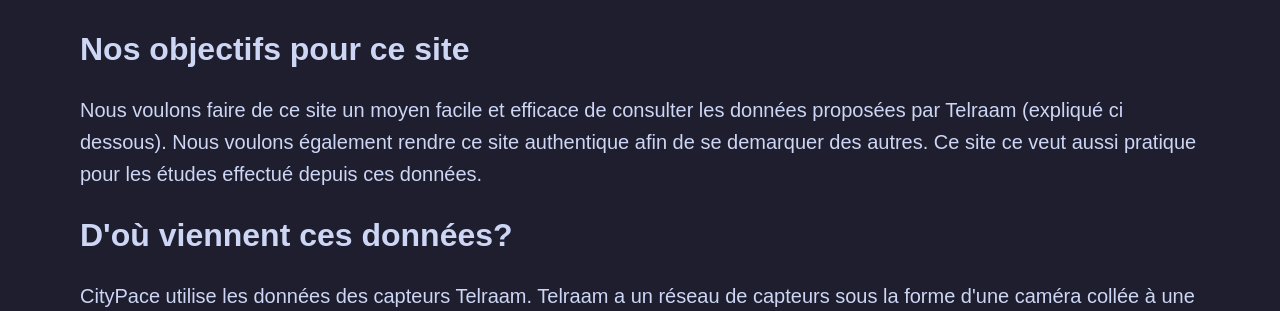
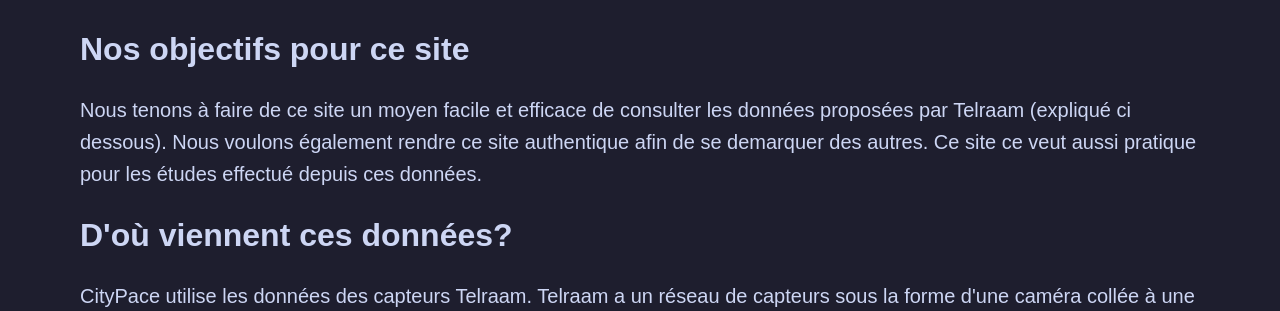
Before and after one commit to orlettienzo/CityPace, a Flask app: page /about in a window 1280 px wide. Shown: the part 808-1119 px from the top of the page. Run offline with Flask 3, Linux system fonts and the light colour scheme; some web fonts are replaced.

Commit message:
Text upgrade at about.html

```diff
--- a/mobility/templates/about.html
+++ b/mobility/templates/about.html
@@ -22,7 +22,7 @@ About CityPace
         <li><a href="/liam">Liam</a></li>
     </ul>
     <h2>Nos objectifs pour ce site</h2>
-    <p>Nous voulons faire de ce site un moyen facile et efficace de consulter les données proposées par Telraam (expliqué ci dessous). Nous voulons également rendre ce site authentique afin de se demarquer des autres. Ce site ce veut aussi pratique pour les études effectué depuis ces données.</p>
+    <p>Nous tenons à faire de ce site un moyen facile et efficace de consulter les données proposées par Telraam (expliqué ci dessous). Nous voulons également rendre ce site authentique afin de se demarquer des autres. Ce site ce veut aussi pratique pour les études effectué depuis ces données.</p>
 
     <h2>D'où viennent ces données?</h2>
     <p>CityPace utilise les données des capteurs Telraam. Telraam a un réseau de capteurs sous la forme d'une caméra collée à une fenêtre qui donne sur la rue et un algorithme de vision par ordinateur pour compter le nombre de voitures, piétons, cyclistes et poids lourds. Toutes les heures, le capteur renvoie le nombre d'objets détectés et leurs vitesses agrégées à Telraam.net.</p>
```
